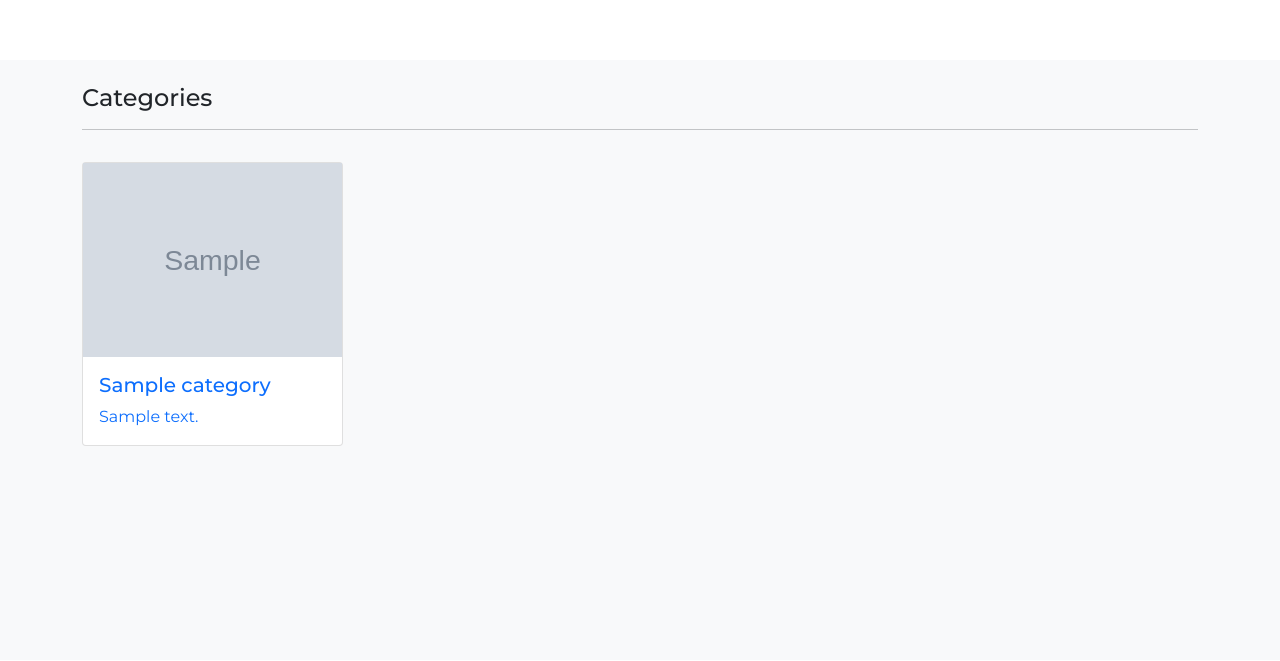
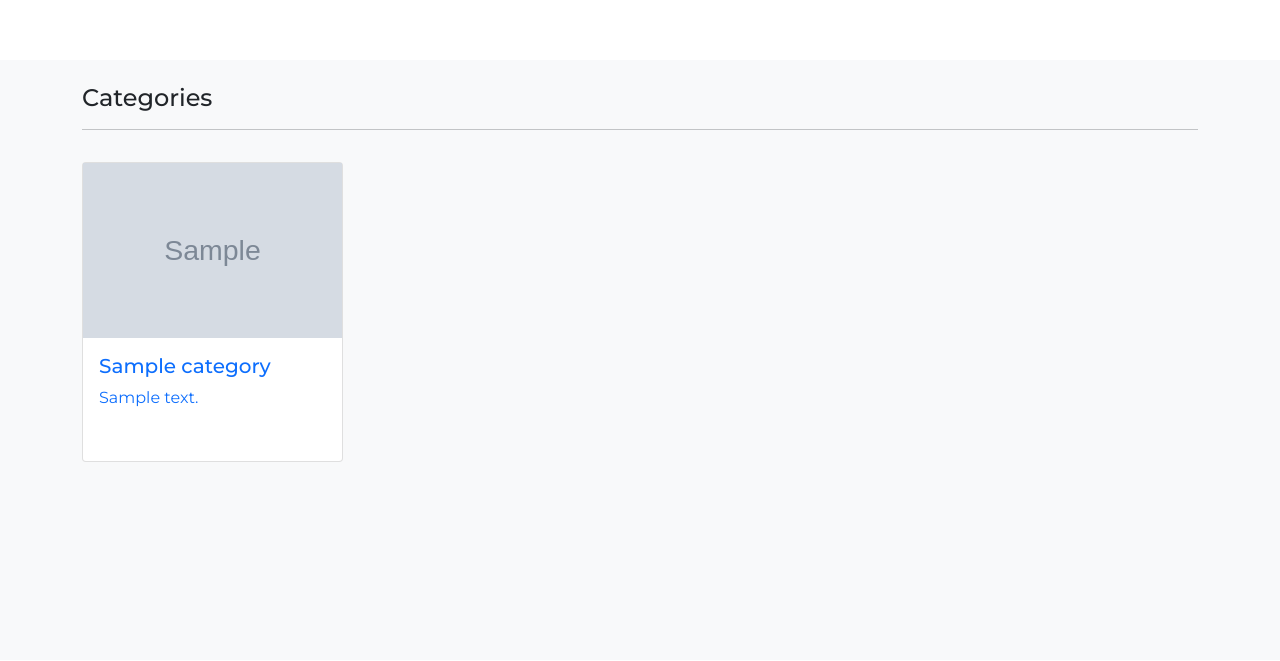
Before and after one commit to shafeer2511/E-Commerce, a Django app: page /collection/ in a window 1280 px wide. Shown: the part 476-1137 px from the top of the page. Run offline with Django 5.2, Linux system fonts and the light colour scheme; tables that the repository leaves empty hold one stand-in row (values such as "Sample post"); grey boxes marked "Sample" are stand-in pictures.

Commit message:
Update collection.html

```diff
--- a/shop/templates/shop/collection.html
+++ b/shop/templates/shop/collection.html
@@ -25,8 +25,8 @@
         </div>
         {% for item in catagory %}
         <div class="col-md-4 col-lg-3">
-          <div class="card my-3">
-            <img src="{{item.image.url}}"  class="card-image-top" alt="Categories">
+          <div class="card my-3" style="height:300px;">
+            <img src="{{item.image.url}}" style="height:175px;"  class="collection-img" alt="Categories">
             <a href="{% url 'collection' item.name %}">
             <div class="card-body">
               <h5 class="card-title text-primary">{{ item.name }}</h5>
```
